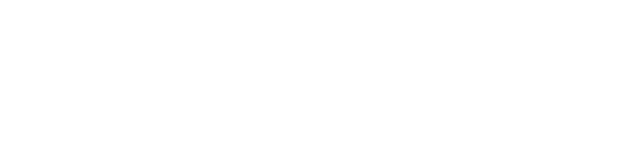
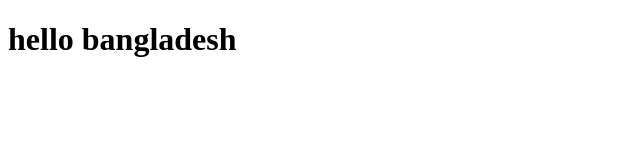
Before and after one commit to devrakibxyz/Bangladesh-2.0, a plain HTML site: page index.html in a window 1280 px wide. Shown: the whole page, without its empty margins (0-640 px from the left). Drawn offline with Linux system fonts and the light colour scheme.

Commit message:
header section

```diff
--- a/index.html
+++ b/index.html
@@ -6,7 +6,9 @@
     <title>Bangladesh 2.0</title>
   </head>
   <body>
-    <header></header>
+    <header>
+      <h1>hello bangladesh</h1>
+    </header>
     <main></main>
     <footer></footer>
   </body>
```
